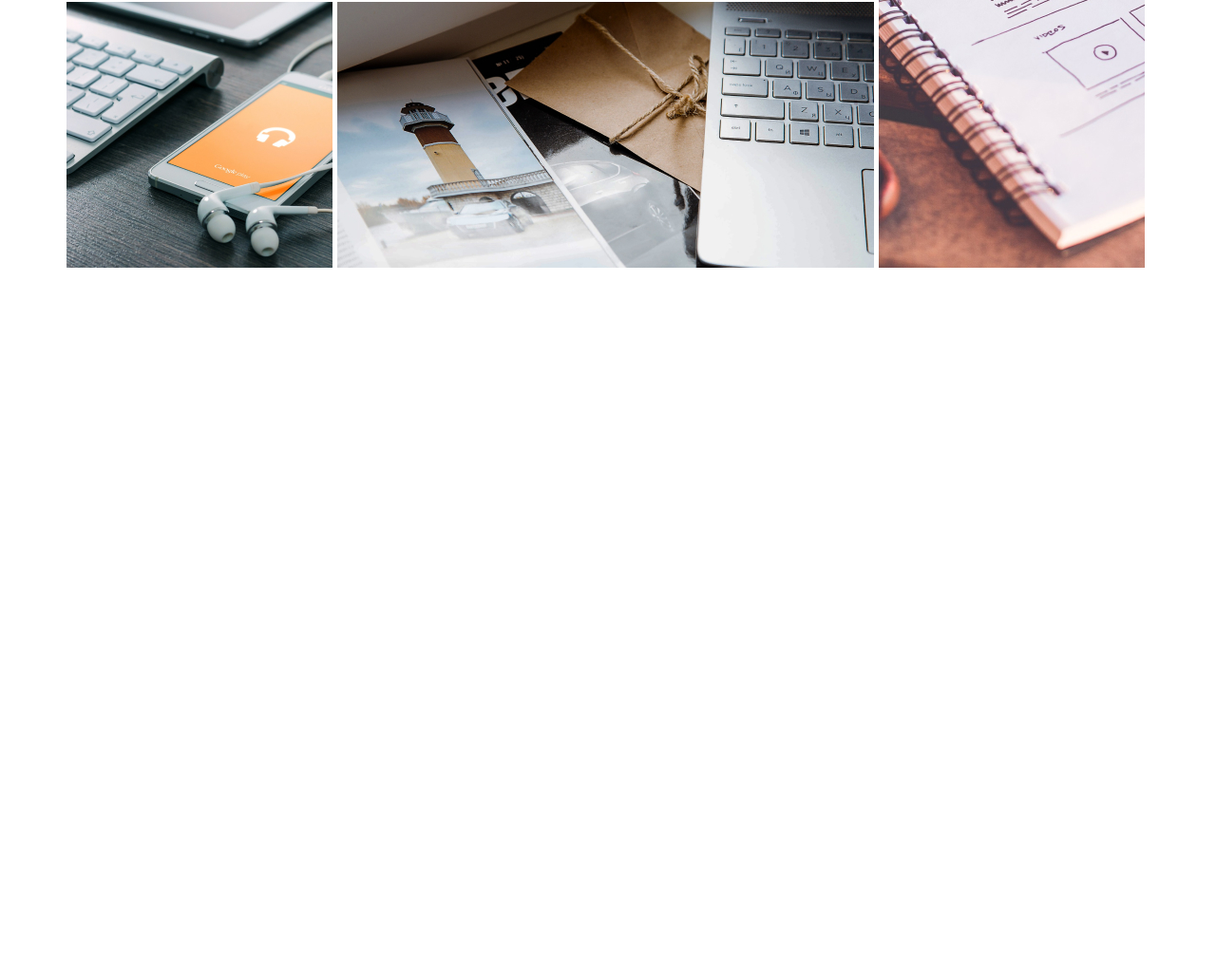
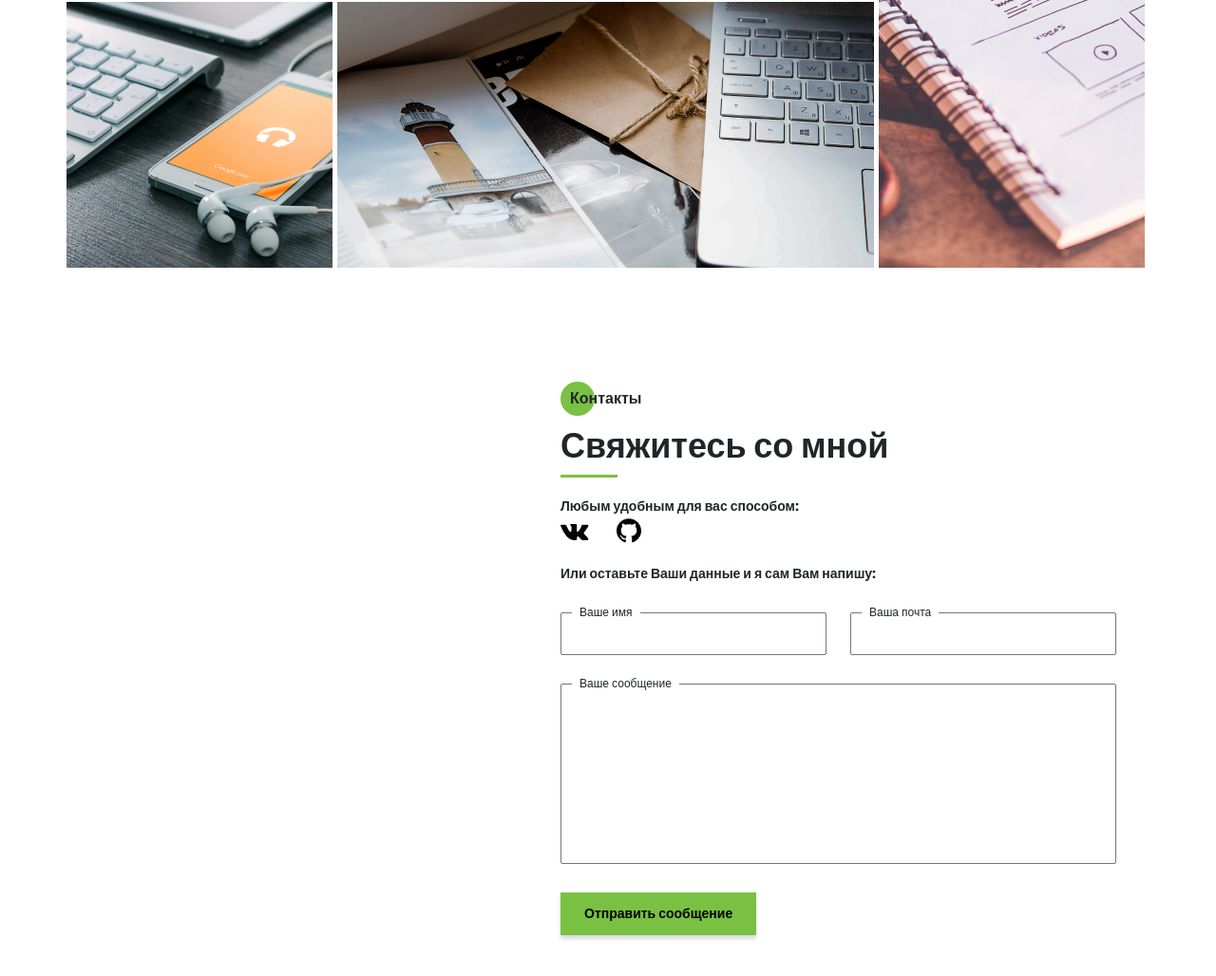
Before and after one commit to WiiJoy/portfolio, a website: page src/index.html in a window 1280 px wide. Shown: the part 3928-4956 px from the top of the page at 95% size. Before the commit the page ends 4210 px from the top, so only its background shows below. Drawn offline with nearby package versions, Linux system fonts and the light colour scheme; files that its build step writes are made by us from their sources.

Commit message:
Create section 'contacts'

```diff
--- a/src/index.html
+++ b/src/index.html
@@ -273,6 +273,53 @@
         </div>
     </section>
 
+    <section class="contacts">
+        <div class="container">
+            <div class="contacts__wrapper">
+                <div class="contacts__photo"></div>
+                <div class="contacts__descr">
+                    <h2 class="title title_fs16 contacts__title">Контакты</h2>
+                    <div class="title title_fs36 contacts__subtitle">Свяжитесь со мной</div>
+                    <div class="divider"></div>
+
+                    <div class="title title_fs14 contacts__text">
+                        Любым удобным для вас способом:
+                    </div>
+                    <div class="contatcts__social">
+                        <a href="#" class="contacts__link">
+                            <img src="icons/socials/vk.svg" alt="vk.com">
+                        </a>
+                        <a href="#" class="contacts__link">
+                            <img src="icons/socials/github.svg" alt="GitHub">
+                        </a>
+                    </div>
+                    <div class="title title_fs14 contacts__text">
+                        Или оставьте Ваши данные и я сам Вам напишу:
+                    </div>
+
+                    <form action="#" class="contacts__form">
+                        <div class="contacts__input">
+                            <input id="name" type="text">
+                            <label for="name">Ваше имя</label>
+                        </div>
+                        <div class="contacts__input">
+                            <input id="email" type="email">
+                            <label for="email">Ваша почта</label>
+                        </div>
+
+                        <div class="contacts__textarea">
+                            <textarea name="text" id="text"></textarea>
+                            <label for="text">Ваше сообщение</label>
+                        </div>
+                        <div>
+                            <button class="contacts__btn btn">Отправить сообщение</button>
+                        </div>
+                    </form>
+                </div>
+            </div>
+        </div>
+    </section>
+
     <script src="js/script.js"></script>
 </body>
 </html>
--- /dev/null
+++ b/src/sass/blocks/_contacts.scss
@@ -0,0 +1,80 @@
+.contacts {
+    padding: 120px 0 90px 0;
+    &__wrapper {
+        padding: 0 35px 0 52px;
+        display: grid;
+        grid-template-columns: 400px 585px;
+        justify-content: space-between;
+    }
+    &__photo {
+        img {
+            width: 100%;
+        }
+    }
+    &__descr {
+        padding-top: 6px;
+        .divider {
+            margin: 0;
+        }
+    }
+    &__title {
+        position: relative;
+        padding-left: 10px;
+        z-index: 2;
+        @include before_circle (-25%);
+    }
+    &__text, &__social {
+        margin-top: 20px;
+    }
+    &__link {
+        margin-right: 25px;
+        img {
+            max-width: 30px;
+            max-height: 30px;
+        }
+    }
+    &__form {
+        margin-top: 30px;
+        display: grid;
+        grid-template: 45px 190px 45px / repeat(2, 280px);
+        justify-content: space-between;
+        row-gap: 30px;
+        label {
+            display: block;
+            position: absolute;
+            height: 18px;
+            padding: 0 8px;
+            background-color: #fff;
+            font-size: 12px;
+            margin-bottom: 0;
+            left: 12px;
+            top: -9px;
+        }
+    }
+    &__input {
+        position: relative;
+        input {
+            width: 100%;
+            height: 100%;
+            padding: 0 20px;
+            font-size: 12px;
+        }
+    }
+    &__textarea {
+        grid-column: 1 / 3;
+        position: relative;
+        textarea {
+            width: 100%;
+            height: 100%;
+            resize: none;
+            padding: 20px;
+            font-size: 12px;
+        }
+    }
+    &__btn {
+        border: none;
+        line-height: 21px;
+        font-size: 14px;
+        font-weight: bold;
+    }
+}
--- a/src/sass/style.scss
+++ b/src/sass/style.scss
@@ -31,3 +31,4 @@
 @import 'blocks/resume';
 @import 'blocks/myskills';
 @import 'blocks/portfolio';
+@import 'blocks/contacts';
```
Also changed, not shown: dist/css/style.min.css, dist/index.html.
